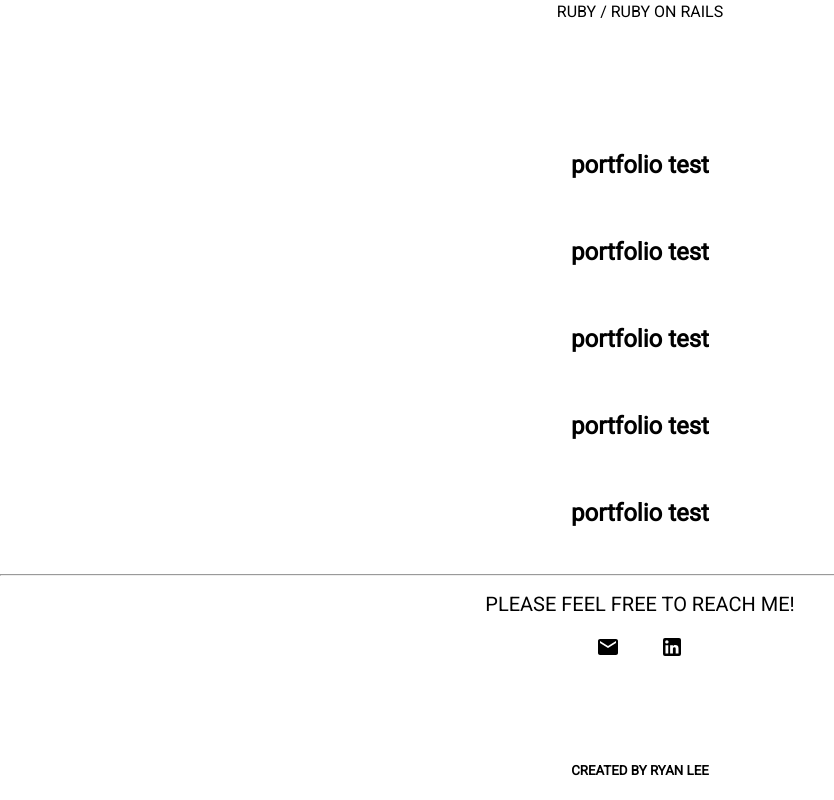
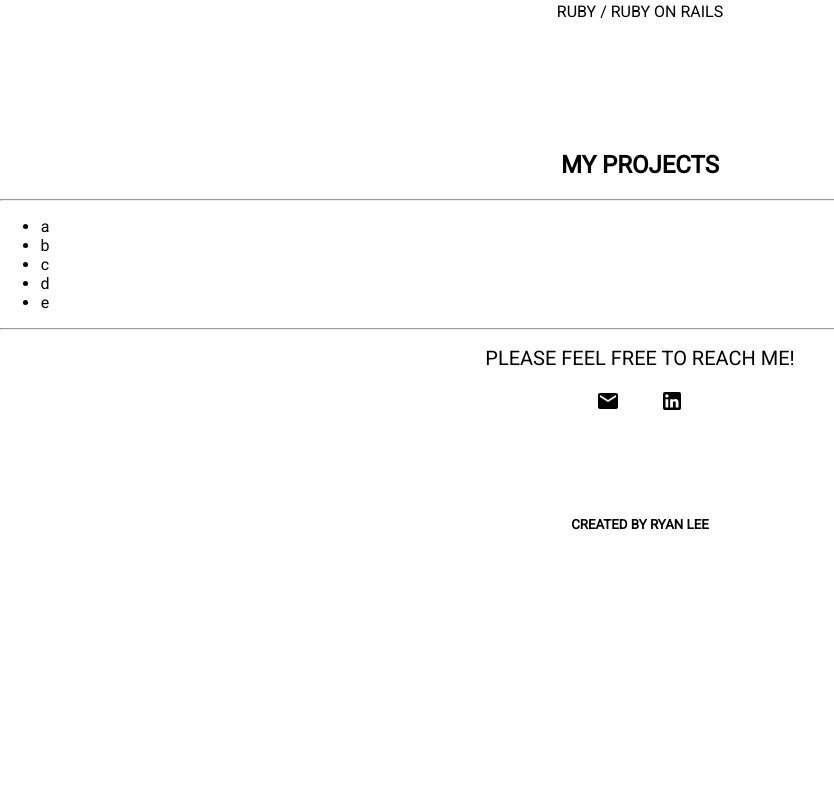
Before and after one commit to ryanslee91/portfolioweb, a React (Create React App) app: page / in a window 1280 px wide. Shown: the part 1171-1971 px from the top of the page, without its empty margins (0-834 px from the left). After the commit the page ends 1726 px from the top, so only its background shows below. Built offline with nearby package versions, Linux system fonts and the light colour scheme.

Commit message:
progress4

```diff
--- a/package.json
+++ b/package.json
@@ -11,6 +11,7 @@
     "react-dom": "^17.0.2",
     "react-router-dom": "^5.3.0",
     "react-scripts": "4.0.3",
+    "swiper": "^7.0.5",
     "web-vitals": "^1.1.2"
   },
   "scripts": {
--- a/public/index.html
+++ b/public/index.html
@@ -24,7 +24,7 @@
       work correctly both with client-side routing and a non-root public URL.
       Learn how to configure a non-root public URL by running `npm run build`.
     -->
-    <title>React App</title>
+    <title>Ryan Lee</title>
   </head>
   <body>
     <noscript>You need to enable JavaScript to run this app.</noscript>
--- a/src/App.js
+++ b/src/App.js
@@ -5,6 +5,7 @@ import './App.css';
 
 function App() {
   return (
+
     <div className="App">
       <Navbar />
    <Route exact path="/">
--- a/src/components/AboutMe/AboutMe.jsx
+++ b/src/components/AboutMe/AboutMe.jsx
@@ -11,7 +11,7 @@ export default function AboutMe() {
           My first ever experience of web development happened in 2002 while managing an internet blog as a child.<br />
           About two decades later, I have become lucky to find my passion in web development again.<br />
           Having a goal to raise my web development skills to professional level, <br />
-          I have decided to study and gain essential skills and knowlegde. <br />
+          I have decided to study and gain essential skills and knowledge. <br />
           I dream of becoming a creative web developer who enjoys challenging with passion.<br />
     <br />
           <div className="skillsDiv">
--- a/src/components/Home/Home.jsx
+++ b/src/components/Home/Home.jsx
@@ -10,6 +10,7 @@ export default function Home() {
 
 
   return (
+
     <div className="homeDiv">
       <div className="main" id="banner">
       <Banner />
--- a/src/components/Navbar/Navbar.jsx
+++ b/src/components/Navbar/Navbar.jsx
@@ -11,7 +11,7 @@ export default function Navbar() {
         <a id="aboutLink" href="#aboutSec"><h5 id="aboutMe">ABOUT ME</h5></a>
         <a id="pfLink" href="#portfolioSec"><h5 id="portfolio">PORTFOLIO</h5></a>
         <a id="contactLink" href="#contactSec"><h5 id="contactMe">CONTACT ME</h5></a>
-        <a id="resumeLink" href="https://drive.google.com/file/d/14vLAPVz_RtNvu10ZCHMZWkjPNZk2phtL/view?usp=sharing" target='_blank' rel='noreferrer'><h5 id="resume">RESUME</h5></a>
+        <a id="resumeLink" href="https://drive.google.com/file/d/104kQNR0obtH3YXGlRPAzdxAzQgCMKQt8/view?usp=sharing" target='_blank' rel='noreferrer'><h5 id="resume">RESUME</h5></a>
       </nav>
     </div>
   )
--- a/src/components/Portfolio/Portfolio.css
+++ b/src/components/Portfolio/Portfolio.css
@@ -1,3 +1,7 @@
 .portfolioDiv {
 	padding-top: 80px;
 }
+
+li {
+	width: 10px;
+}
--- a/src/components/Portfolio/Portfolio.jsx
+++ b/src/components/Portfolio/Portfolio.jsx
@@ -2,15 +2,22 @@ import React from 'react'
 import './Portfolio.css'
 
 export default function Portfolio() {
+
+
+
+
   return (
     <div className="portfolioDiv">
       <section id="portfolioSec">
-        <h1>portfolio test</h1><br />
-        <h1>portfolio test</h1><br />
-        <h1>portfolio test</h1><br />
-        <h1>portfolio test</h1><br />
-        <h1>portfolio test</h1><br />
-
+        <h1>MY PROJECTS</h1>
+        <hr />
+        <ul id="autoWidth" class="cs-hidden">
+          <li class="item-a">a</li>
+          <li class="item-b">b</li>
+          <li class="item-c">c</li>
+          <li class="item-d">d</li>
+          <li class="item-e">e</li>
+        </ul>
         </section>
     </div>
   )
```
Also changed, not shown: 1 other file (tests, documents, lock files or other folders).
